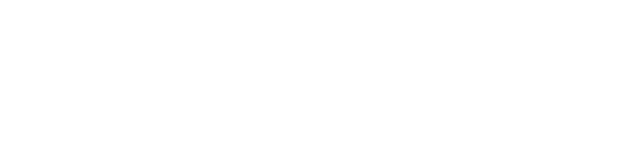
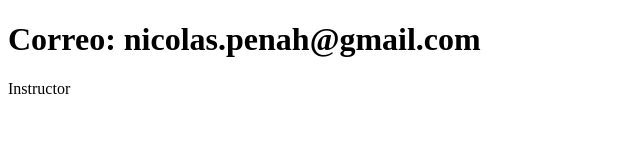
Before and after one commit to Nicolas-37/Sistema-de-registro, a plain HTML site: page index.html in a window 1280 px wide. Shown: the whole page, without its empty margins (0-640 px from the left). Drawn offline with Linux system fonts and the light colour scheme.

Commit message:
Actualiza el contacto

```diff
--- a/index.html
+++ b/index.html
@@ -6,6 +6,7 @@
     <title>Sistema de Registro de Juegos</title>
 </head>
 <body>
-
+    <h1>Correo: nicolas.penah@gmail.com</h1>
+        <p>Instructor</p>
 </body>
 </html>
```
